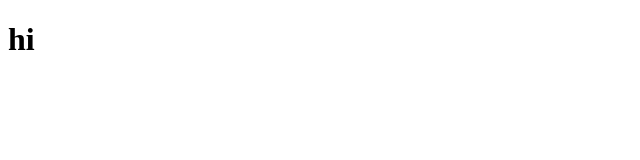
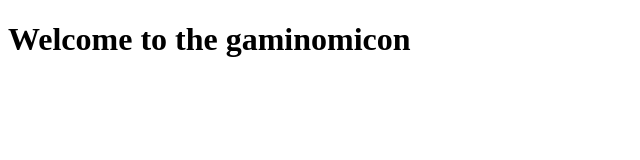
Before and after one commit to dugenhiser/dugenhiser.github.io, a plain HTML site: page index.html in a window 1280 px wide. Shown: the whole page, without its empty margins (0-640 px from the left). Drawn offline with Linux system fonts and the light colour scheme.

Commit message:
Made Title

```diff
--- a/index.html
+++ b/index.html
@@ -5,8 +5,6 @@
     <script type="text/javascript" src="index.js"></script>
   </head>
  <body>
-   <h1>
-     hi
-   </h1>
+<h1>Welcome to the gaminomicon</h1>
   </body>
 </html>
```
